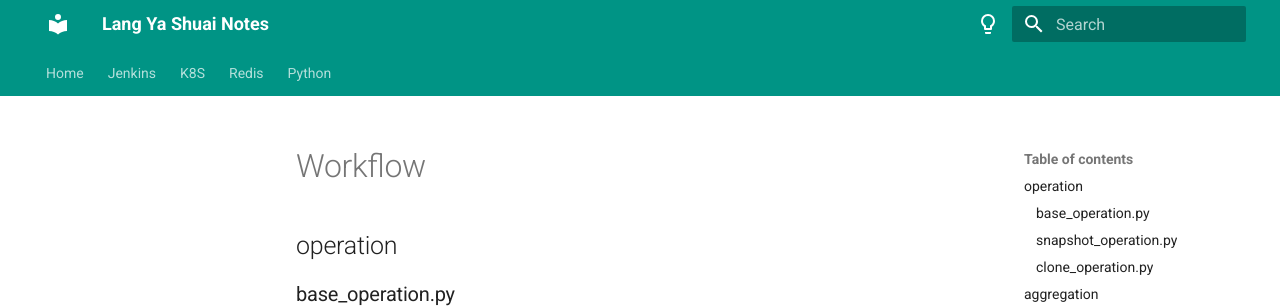
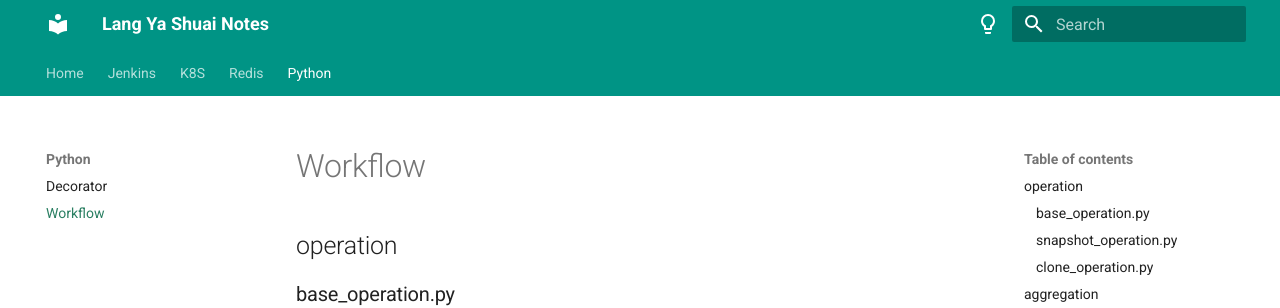
Before and after one commit to zhouushe/notes, an MkDocs documentation site: the page built from docs/workflow.md, in a window 1280 px wide. Shown: the top 308 px of the page. Built offline with MkDocs 1.6.1 and Material for MkDocs 9.7.7, drawn with Linux system fonts in a browser that asks for light colours.

Commit message:
Update mkdocs.yml

```diff
--- a/mkdocs.yml
+++ b/mkdocs.yml
@@ -53,6 +53,7 @@ nav:
       - Hybrid Storage: hybrid_storage.md
   - Python:
       - Decorator: python_decorator.md
+      - Workflow: workflow.md
 
 markdown_extensions:
   - toc:
```
